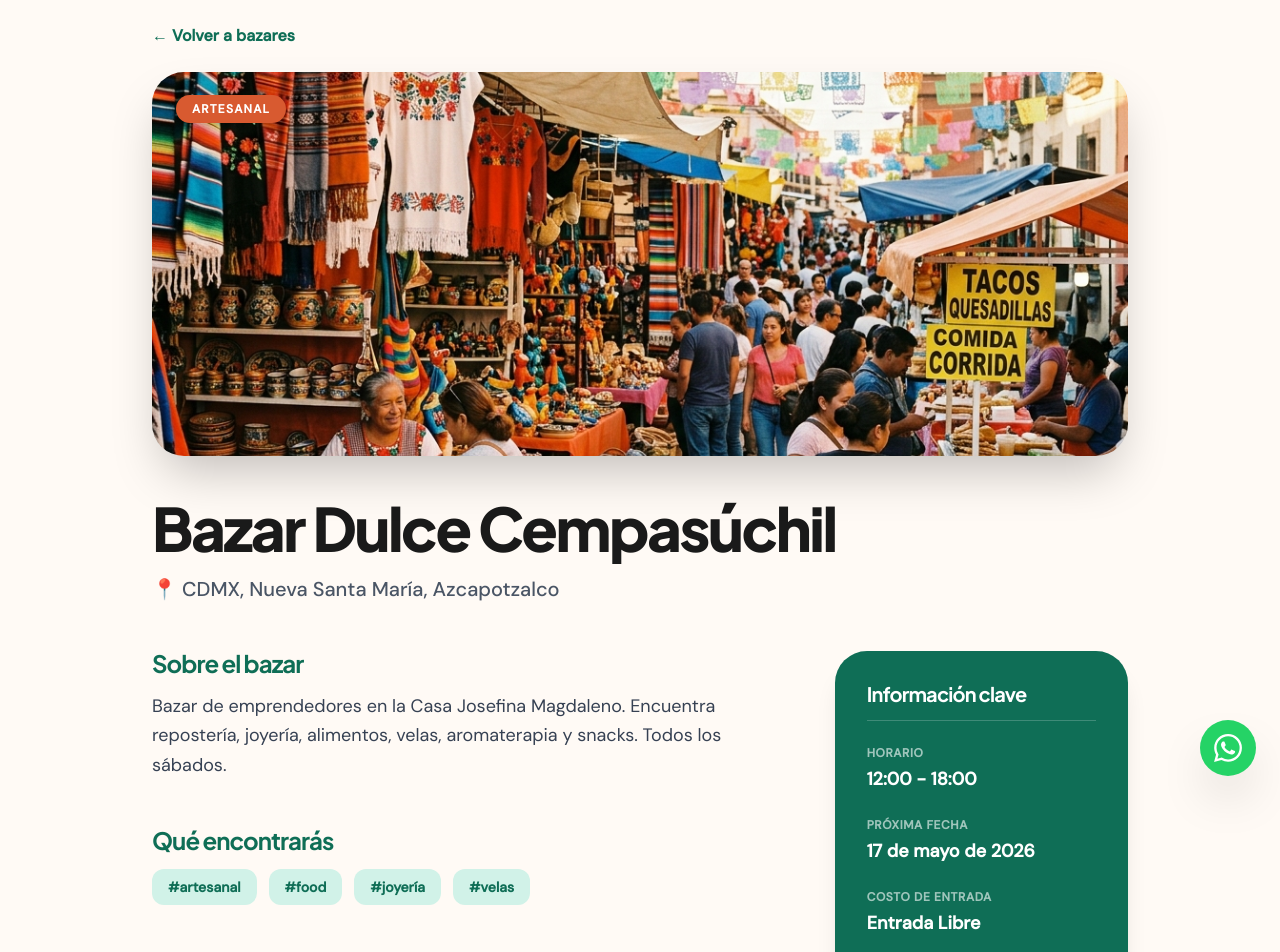
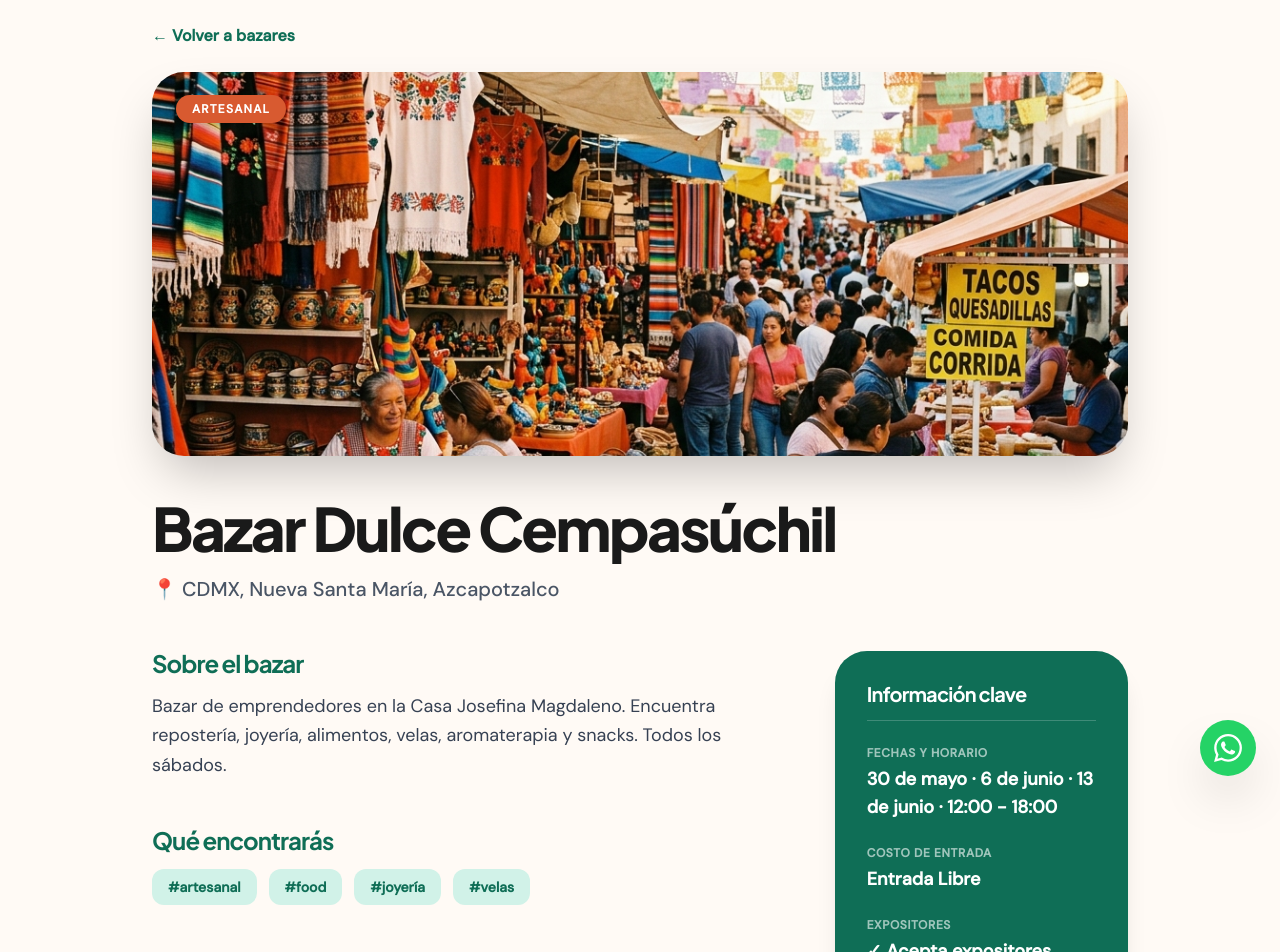
Before and after one commit to azulno26/bazaresmx, a Next.js app: page /bazares/bazar-dulce-cempasuchil-azcapotzalco in a window 1280 px wide. Shown: the top 952 px of the page. Built offline with nearby package versions, Linux system fonts and the light colour scheme.

Commit message:
feat: add multiple dates support for Bazar Dulce Cempasúchil

```diff
--- a/src/app/bazares/[slug]/page.tsx
+++ b/src/app/bazares/[slug]/page.tsx
@@ -43,11 +43,21 @@ export default async function Page({ params }: Props) {
     notFound();
   }
 
-  const formattedDate = new Date(bazar.fecha + "T00:00:00").toLocaleDateString("es-MX", {
-    day: "numeric",
-    month: "long",
-    year: "numeric",
-  });
+  let formattedDate = "";
+  if ("fechas" in bazar && Array.isArray((bazar as any).fechas)) {
+    formattedDate = (bazar as any).fechas.map((f: string) => {
+      return new Date(f + "T00:00:00").toLocaleDateString("es-MX", {
+        day: "numeric",
+        month: "long",
+      });
+    }).join(" · ") + ` · ${bazar.horario}`;
+  } else {
+    formattedDate = new Date(bazar.fecha + "T00:00:00").toLocaleDateString("es-MX", {
+      day: "numeric",
+      month: "long",
+      year: "numeric",
+    }) + ` · ${bazar.horario}`;
+  }
 
   return (
     <div className="min-h-screen bg-[#FFFAF5] pb-20">
@@ -142,11 +152,9 @@ export default async function Page({ params }: Props) {
               </h3>
               <ul className="space-y-6">
                 <li className="flex flex-col">
-                  <span className="text-white/60 text-xs font-bold uppercase tracking-wider mb-1">Horario</span>
-                  <span className="text-lg font-bold">{bazar.horario}</span>
-                </li>
-                <li className="flex flex-col">
-                  <span className="text-white/60 text-xs font-bold uppercase tracking-wider mb-1">Próxima Fecha</span>
+                  <span className="text-white/60 text-xs font-bold uppercase tracking-wider mb-1">
+                    {"fechas" in bazar && Array.isArray((bazar as any).fechas) ? "Fechas y Horario" : "Próxima Fecha y Horario"}
+                  </span>
                   <span className="text-lg font-bold">{formattedDate}</span>
                 </li>
                 {bazar.entrada === "libre" && (
--- a/src/app/bazares/page.tsx
+++ b/src/app/bazares/page.tsx
@@ -37,8 +37,14 @@ export default function BazaresDirectory() {
     setAcceptsExhibitorsOnly(false);
   };
 
-  const formatDate = (dateStr: string) => {
-    return new Date(dateStr + "T00:00:00").toLocaleDateString("es-MX", {
+  const formatDate = (bazar: any) => {
+    if ("fechas" in bazar && Array.isArray(bazar.fechas)) {
+      return bazar.fechas.map((f: string) => new Date(f + "T00:00:00").toLocaleDateString("es-MX", {
+        day: "numeric",
+        month: "long",
+      })).join(" · ");
+    }
+    return new Date(bazar.fecha + "T00:00:00").toLocaleDateString("es-MX", {
       day: "numeric",
       month: "long",
       year: "numeric",
@@ -185,7 +191,7 @@ export default function BazaresDirectory() {
 
                     <div className="flex flex-col gap-2 text-gray-500 font-medium text-sm mb-6 flex-1">
                       <span className="flex items-center gap-2">📍 {bazar.ciudad}, {bazar.colonia}</span>
-                      <span className="flex items-center gap-2">📅 {formatDate(bazar.fecha)}</span>
+                      <span className="flex items-center gap-2">📅 {formatDate(bazar)}</span>
                     </div>
 
                     <div className="pt-4 border-t border-gray-100 flex justify-between items-center">
--- a/src/app/page.tsx
+++ b/src/app/page.tsx
@@ -118,7 +118,12 @@ export default function LandingPage() {
                       <h3 className="text-2xl font-bold mt-5 mb-3 group-hover:text-primary transition">{bazar.nombre}</h3>
                       <div className="flex flex-col gap-2 text-gray-500 font-medium">
                         <span className="flex items-center gap-2">📍 {bazar.ciudad}, {bazar.colonia}</span>
-                        <span className="flex items-center gap-2">📅 {new Date(bazar.fecha + "T00:00:00").toLocaleDateString('es-MX', { day: 'numeric', month: 'long', year: 'numeric' })} · {bazar.horario}</span>
+                        <span className="flex items-center gap-2">
+                          📅 {"fechas" in bazar && Array.isArray((bazar as any).fechas)
+                            ? `${(bazar as any).fechas.map((f: string) => new Date(f + "T00:00:00").toLocaleDateString('es-MX', { day: 'numeric', month: 'long' })).join(' · ')} · ${bazar.horario}`
+                            : `${new Date(bazar.fecha + "T00:00:00").toLocaleDateString('es-MX', { day: 'numeric', month: 'long', year: 'numeric' })} · ${bazar.horario}`
+                          }
+                        </span>
                       </div>
                     </div>
                   </div>
--- a/src/data/bazares.json
+++ b/src/data/bazares.json
@@ -5,7 +5,8 @@
     "nombre": "Bazar Dulce Cempasúchil",
     "ciudad": "CDMX",
     "colonia": "Nueva Santa María, Azcapotzalco",
-    "fecha": "2026-05-17",
+    "fecha": "2026-05-30",
+    "fechas": ["2026-05-30", "2026-06-06", "2026-06-13"],
     "horario": "12:00 - 18:00",
     "descripcion": "Bazar de emprendedores en la Casa Josefina Magdaleno. Encuentra repostería, joyería, alimentos, velas, aromaterapia y snacks. Todos los sábados.",
     "imagen": "/images/bazar-dulce-cempasuchil.png",
```
